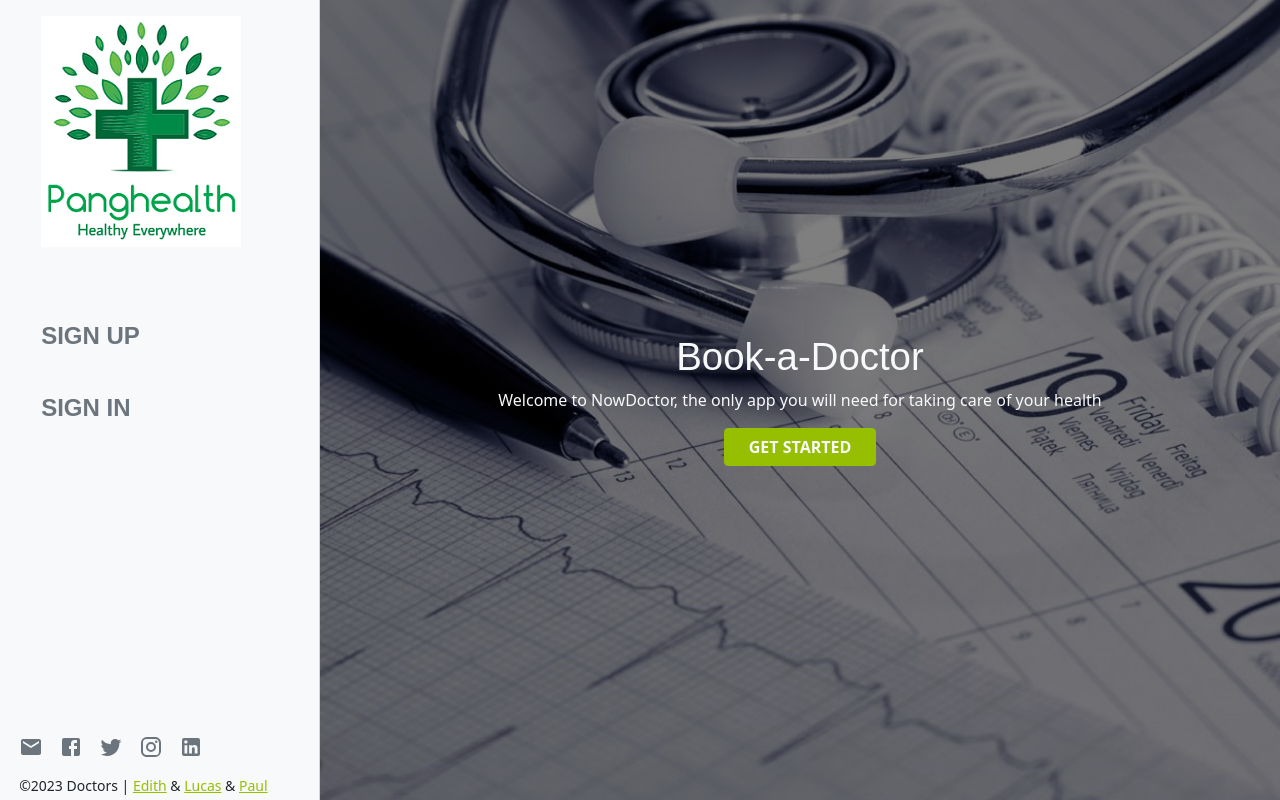
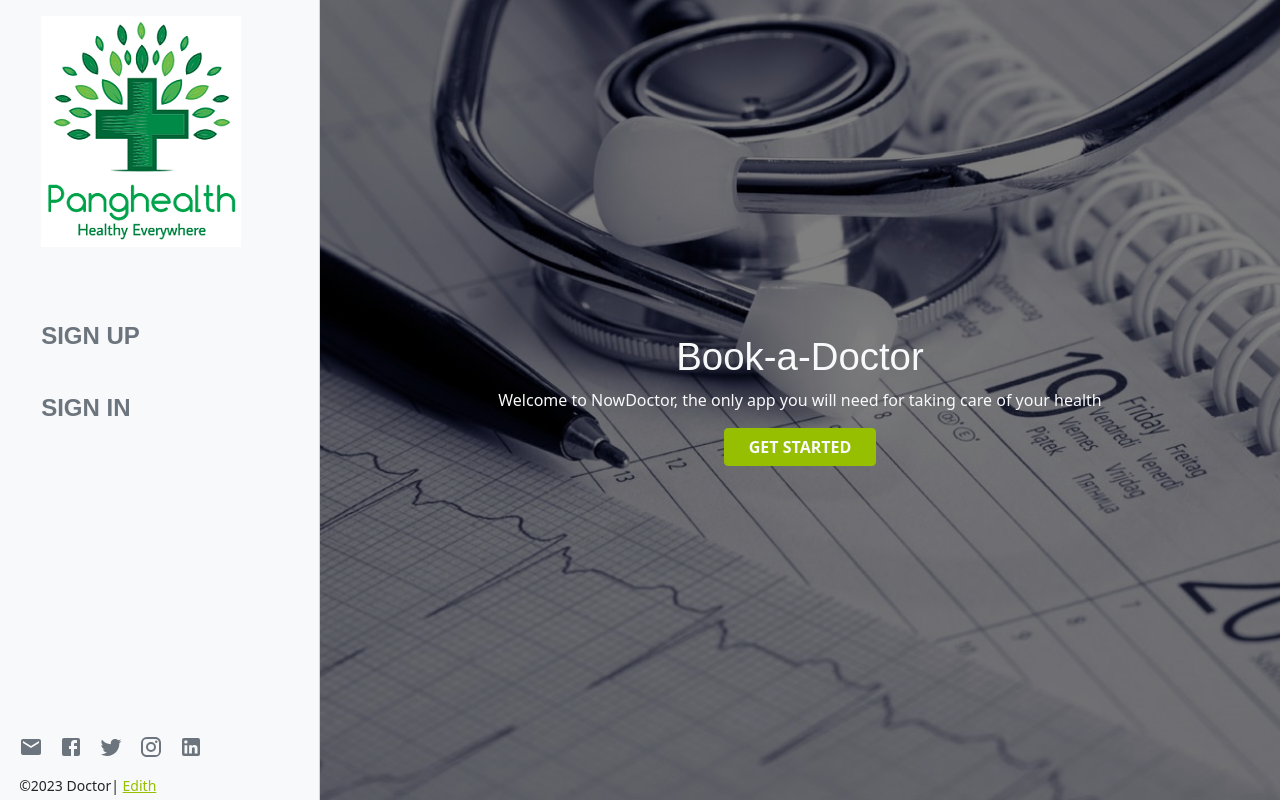
Before and after one commit to Ol-create/Doctors_Appointment, a React (Create React App) app: page / in a window 1280 px wide. Built offline with nearby package versions, Linux system fonts and the light colour scheme.

Commit message:
first commit

```diff
--- a/src/components/layout/Sidebar.js
+++ b/src/components/layout/Sidebar.js
@@ -151,17 +151,10 @@ const Sidebar = () => {
                 </li>
               </ul>
               <p className="small m-0">
-              ©2023 Doctors |
+              ©2023 Doctor|
                 {' '}
                 <a href="https://www.linkedin.com/in/edith-oga/" target="_blank" rel="noreferrer">Edith</a>
                 {' '}
-                &
-                {' '}
-                <a href="https://github.com/mullenlucas/" target="_blank" rel="noreferrer">Lucas</a>
-                {' '}
-                &
-                {' '}
-                <a href="https://www.linkedin.com/in/paul-oluyemi/" target="_blank" rel="noreferrer">Paul</a>
               </p>
             </div>
           </Offcanvas.Body>
```
Also changed, not shown: 2 other files (tests, documents, lock files or other folders).
